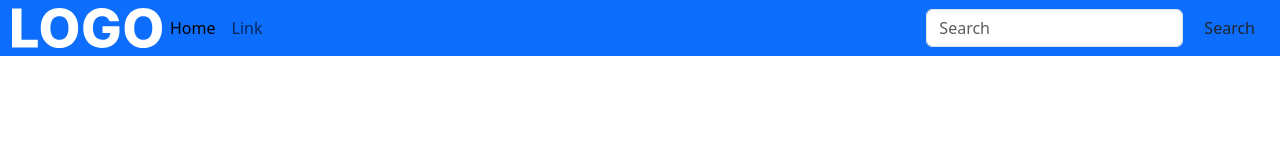
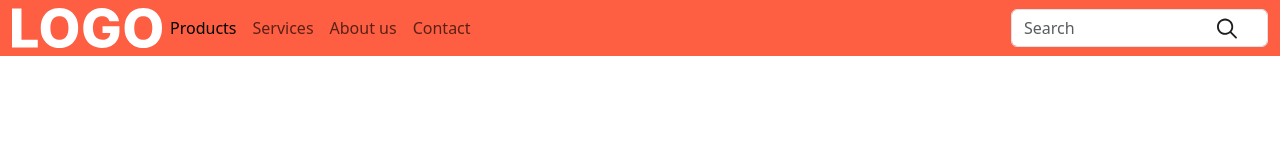
Before and after one commit to Uros47/bootstrap-scss, a website: page src/index.html in a window 1280 px wide. Drawn offline with nearby package versions, Linux system fonts and the light colour scheme.

Commit message:
nav and logos

```diff
--- a/scss/_custom.scss
+++ b/scss/_custom.scss
@@ -1 +1,17 @@
+$orange: #FE5E41;
+
+$primary: $orange;
+
+.search-form {
+    position: relative;
+}
+
+.search-icon {
+    position: absolute;
+    left: 80%;
+    right: 0;
+    top: 15%;
+    bottom: 0;
+}
+
 @import "../node_modules/bootstrap/scss/bootstrap.scss";
--- a/src/index.html
+++ b/src/index.html
@@ -15,23 +15,30 @@
         <!-- NAVBAR -->
         <nav class="navbar navbar-expand-lg bg-primary">
             <div class="container-fluid">
-                <img alt="logo" src="/assets/svg/logo.svg">
+                <img alt="logo" src="/images/svg/logo.svg">
                 <button class="navbar-toggler" type="button" data-bs-toggle="collapse" data-bs-target="#navbarSupportedContent" aria-controls="navbarSupportedContent" aria-expanded="false" aria-label="Toggle navigation">
                     <span class="navbar-toggler-icon"></span>
                 </button>
                 <div class="collapse navbar-collapse" id="navbarSupportedContent">
                     <ul class="navbar-nav me-auto mb-2 mb-lg-0">
                         <li class="nav-item">
-                            <a class="nav-link active" aria-current="page" href="#">Home</a>
+                            <a class="nav-link active" aria-current="page" href="#">Products</a>
                         </li>
                         <li class="nav-item">
-                            <a class="nav-link" href="#">Link</a>
+                            <a class="nav-link" href="#">Services</a>
                         </li>
-
+                        <li class="nav-item">
+                            <a class="nav-link" href="#">About us</a>
+                        </li>
+                        <li class="nav-item">
+                            <a class="nav-link" href="#">Contact</a>
+                        </li>
                     </ul>
-                    <form class="d-flex" role="search">
-                        <input class="form-control me-2" type="search" placeholder="Search" aria-label="Search">
-                        <button class="btn" type="submit">Search</button>
+                    <form class="search-form" role="search">
+                        <input class="form-control" type="search" placeholder="Search" aria-label="Search">
+                        <span class="search-icon">
+                            <img src="/images/svg/search.svg" alt="search">
+                        </span>
                     </form>
                 </div>
             </div>
@@ -40,7 +47,7 @@
 
     </div>
     <script src="index.js"></script>
-    <script src="https://cdn.jsdelivr.net/npm/bootstrap@5.3.0-alpha1/dist/js/bootstrap.bundle.min.js" integrity="sha384-w76AqPfDkMBDXo30jS1Sgez6pr3x5MlQ1ZAGC+nuZB+EYdgRZgiwxhTBTkF7CXvN" crossorigin="anonymous"></script>
+
 </body>
 
 </html>
```
Also changed, not shown: assets/css/style.css, images/svg/logo.svg (renamed from assets/svg/logo.svg), images/svg/search.svg (added), 1 other file.
